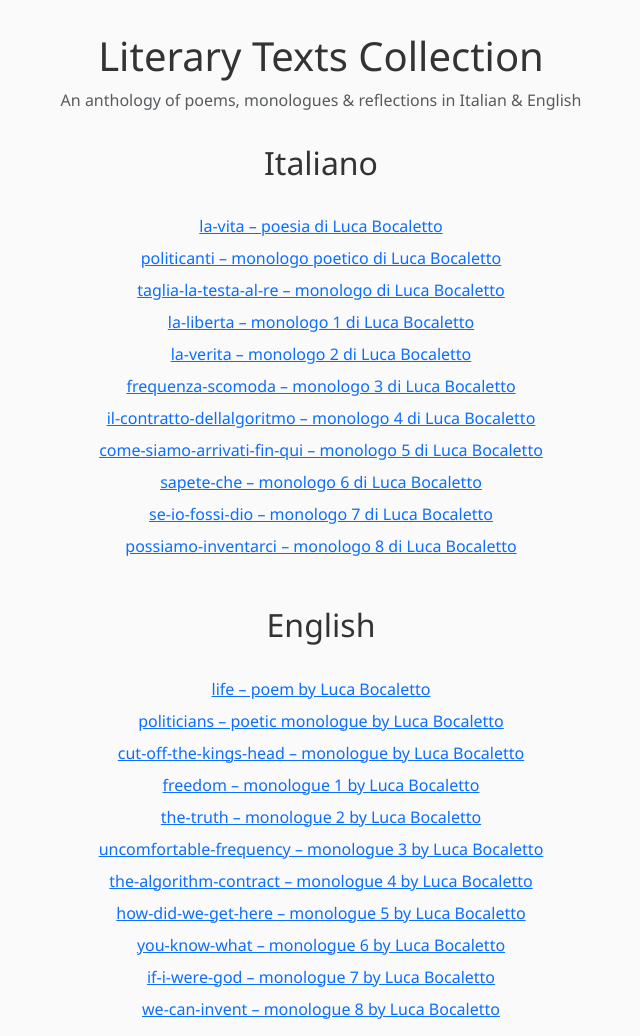
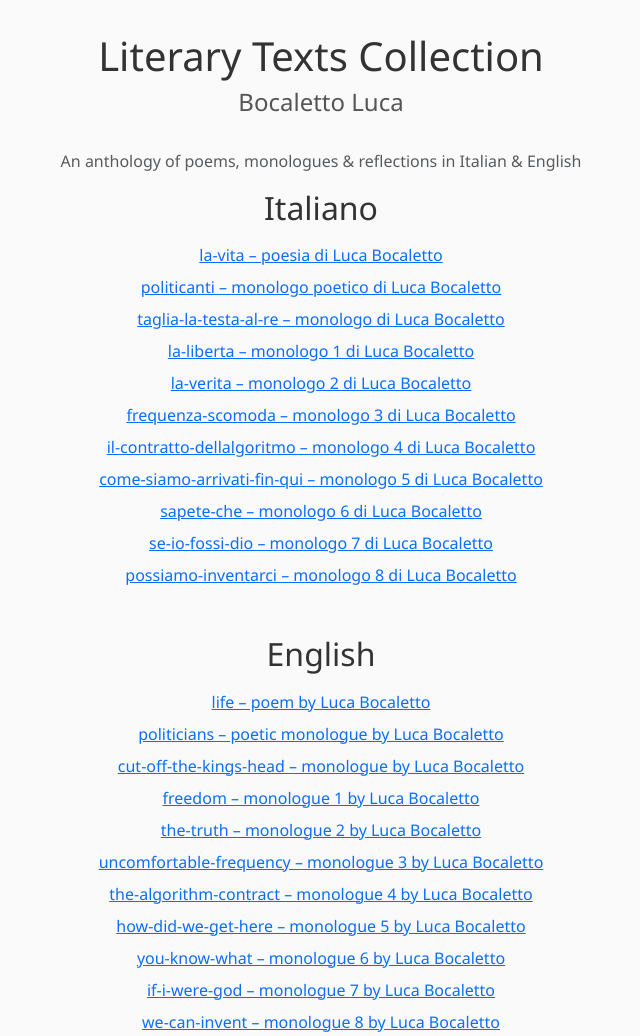
Before and after one commit to bocaletto-luca/LiteraryTexts, a plain HTML site: page index.html in a window 1280 px wide. Shown: the top 1036 px of the page, without its empty margins (319-959 px from the left). Drawn offline with nearby package versions, Linux system fonts and the light colour scheme.

Commit message:
Update index.html

```diff
--- a/index.html
+++ b/index.html
@@ -5,13 +5,13 @@
   <meta name="viewport" content="width=device-width, initial-scale=1">
 
   <!-- SEO meta -->
-  <title>Literary Texts Collection – Italian & English</title>
+  <title>Literary Texts Collection – Italian & English | Bocaletto Luca</title>
   <meta name="description" content="Index of poems, monologues & reflections in Italian & English by Luca Bocaletto.">
   <meta name="keywords" content="poetry, monologues, Italian, English, Luca Bocaletto, literary texts">
   <meta name="author" content="Luca Bocaletto">
 
   <!-- Open Graph -->
-  <meta property="og:title" content="Literary Texts Collection – Italian & English">
+  <meta property="og:title" content="Literary Texts Collection – Italian & English | Bocaletto Luca">
   <meta property="og:description" content="Index of poems, monologues & reflections in Italian & English by Luca Bocaletto.">
   <meta property="og:type" content="website">
 
@@ -31,7 +31,13 @@
     }
     header, .section-title {
       text-align: center;
+      margin-bottom: 1rem;
+    }
+    h4.author {
+      margin-top: 0;
       margin-bottom: 2rem;
+      font-weight: 400;
+      color: #555;
     }
     .lang-section {
       margin-bottom: 3rem;
@@ -56,6 +62,7 @@
   <div class="container">
     <header>
       <h1 class="display-6">Literary Texts Collection</h1>
+      <h4 class="author">Bocaletto Luca</h4>
       <p class="text-muted">An anthology of poems, monologues & reflections in Italian & English</p>
     </header>
 
```
